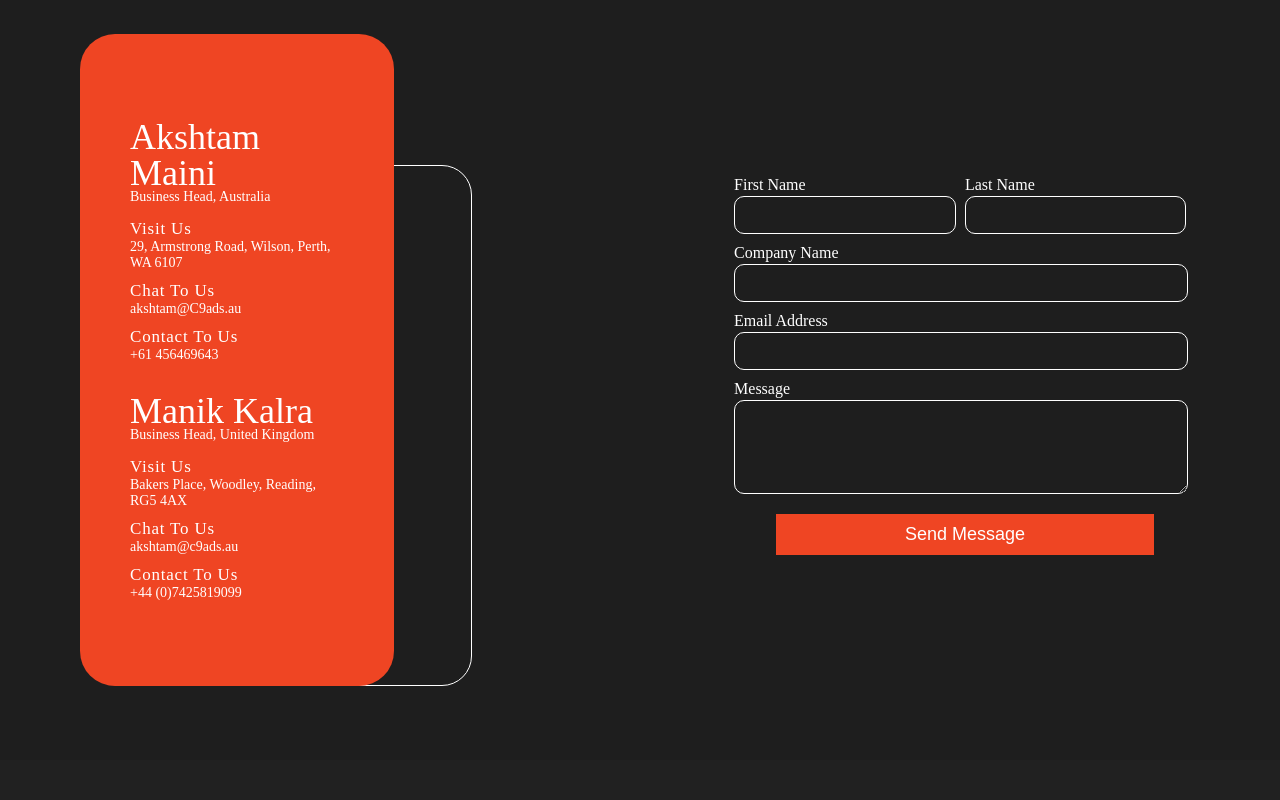
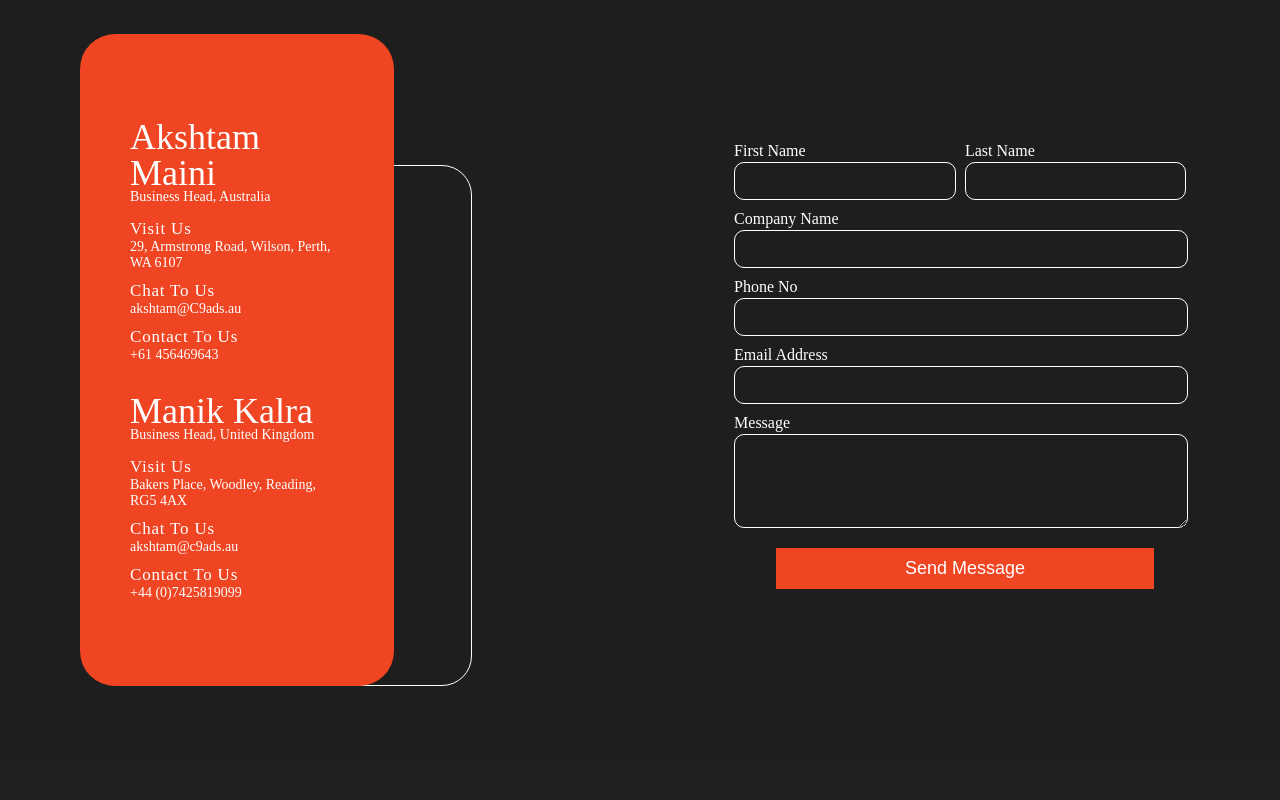
Before and after one commit to kirankattii/new-c9, a React (Vite) app: page /contact in a window 1280 px wide. Shown: the part 840-1640 px from the top of the page. Built offline with nearby package versions, Linux system fonts and the light colour scheme; a web font is replaced by a local one.

Commit message:
add emailjs

```diff
--- a/index.html
+++ b/index.html
@@ -5,6 +5,7 @@
   <meta charset="UTF-8" />
   <link rel="icon" type="image/svg+xml" href="./src/assets/C9-Logo.png" />
   <meta name="viewport" content="width=device-width, initial-scale=1.0" />
+  <meta name="google-site-verification" content="google76e367a6639f62b7.html"   />
   <link href="https://fonts.cdnfonts.com/css/amazdoom" rel="stylesheet">
   <title>C9ADS</title>
 </head>
--- a/package.json
+++ b/package.json
@@ -10,6 +10,7 @@
     "preview": "vite preview"
   },
   "dependencies": {
+    "@emailjs/browser": "^4.3.3",
     "@studio-freight/lenis": "^1.0.42",
     "axios": "^1.7.2",
     "framer-motion": "^11.0.28",
@@ -26,6 +27,7 @@
     "react-slick": "^0.30.2",
     "react-tilt": "^1.0.2",
     "react-toast": "^1.0.3",
+    "react-toastify": "^10.0.5",
     "sass": "^1.77.2",
     "slick-carousel": "^1.8.1",
     "styled-components": "^6.1.8",
--- a/src/App.jsx
+++ b/src/App.jsx
@@ -26,6 +26,8 @@
 import SubPage5 from "./Components/Home/subpages/subpage5/SubPage5"
 import Whatsapp from "./Components/Whatsapp/Whatsapp"
 import ScrollToTop from "./Components/ScrollToTop/ScrollToTop"
+import { ToastContainer } from "react-toastify"
+import "react-toastify/dist/ReactToastify.css"
 import { useEffect } from "react"
 
 // import LogoWork from "./Components/Work/LogoWork/LogoWork"
@@ -68,6 +70,7 @@
 	const isNotFound = !validPaths.includes(location.pathname)
 	return (
 		<div>
+			<ToastContainer />
 			<ScrollToTop />
 			{!isNotFound && <Navbar />}
 			<Routes>
--- a/src/Components/About/About.css
+++ b/src/Components/About/About.css
@@ -2,11 +2,13 @@
   background: #1e1e1e url('../../assets/storybg.png') left/contain no-repeat;
   width: 100%;
   height: 100vh;
+  position: fixed;
   overflow: auto;
-  z-index: 1;
+  z-index: 0;
 }
 
 .background-cover {
+  position: fixed;
   background-size: cover;
   /* background-color: red; */
   /* Debugging: Change background color to red */
--- a/src/Components/Contact/Contact.jsx
+++ b/src/Components/Contact/Contact.jsx
@@ -1,8 +1,55 @@
-import React from "react"
+import React, { useState } from "react"
 import "./contact.css"
 import { motion } from "framer-motion"
 import { SplitText } from "../SplitText"
+import emailjs from "@emailjs/browser"
+import { toast } from "react-toastify"
 const Contact = () => {
+	const [firstName, setFirstname] = useState("")
+	const [lastName, setLastname] = useState("")
+	const [contactNo, setNumber] = useState("")
+	const [email, setEmail] = useState("")
+	const [message, setMessage] = useState("")
+	const [company, setCompany] = useState("")
+
+	const handleSubmit = (e) => {
+		e.preventDefault()
+		const serviceId = "service_0nyqhev"
+
+		const templateId = "template_2m4xtov"
+
+		const publicKey = "7d2Gee0mZ6yj99snv"
+
+		const templateParams = {
+			firstName: firstName,
+			lastName: lastName,
+			email: email,
+			contactNo: contactNo,
+			to_name: "C9",
+			message: message,
+			companyName: company,
+		}
+
+		emailjs
+			.send(serviceId, templateId, templateParams, publicKey)
+			.then((response) => {
+				console.log("Email sent successfully!", response)
+				setFirstname("")
+				setLastname("")
+				setEmail("")
+				setNumber("")
+				setMessage("")
+				setCompany("")
+			})
+		toast
+			.success("Form Submitted Successfully")
+
+			.catch((error) => {
+				console.error("Error sending email:", error)
+				toast.error("Error fetching data")
+			})
+	}
+
 	return (
 		<div className="contact">
 			<div className="contact-header">
@@ -129,35 +176,72 @@
 					{/* </div> */}
 					<div className="contact-form">
 						<form
-							action=""
+							onSubmit={handleSubmit}
 							className="contact-form"
 						>
 							<div className="contact-first-last">
 								<div>
 									<label htmlFor="">First Name</label>
-									<input type="text" />
+									<input
+										type="text"
+										value={firstName}
+										onChange={(e) => setFirstname(e.target.value)}
+										required
+									/>
 								</div>
 								<div>
 									<label htmlFor="">Last Name</label>
-									<input type="text" />
+									<input
+										type="text"
+										value={lastName}
+										onChange={(e) => setLastname(e.target.value)}
+									/>
 								</div>
 							</div>
 							<div className="contact-company-name">
 								<label htmlFor="">Company Name</label>
-								<input type="text" />
+								<input
+									type="text"
+									value={company}
+									onChange={(e) => setCompany(e.target.value)}
+									required
+								/>
+							</div>
+							<div className="contact-company-email">
+								<label htmlFor="">Phone No</label>
+								<input
+									type="tel"
+									value={contactNo}
+									onChange={(e) => setNumber(e.target.value)}
+									required
+								/>
 							</div>
 							<div className="contact-company-email">
 								<label htmlFor="">Email Address</label>
-								<input type="email" />
+								<input
+									type="email"
+									value={email}
+									onChange={(e) => setEmail(e.target.value)}
+									required
+								/>
 							</div>
 							<div className="contact-company-message">
 								<label htmlFor="">Message</label>
 								<textarea
 									cols="30"
 									rows="4"
-								></textarea>
+									value={message}
+									// defaultValue="Some initial value"
+									onChange={(e) => setMessage(e.target.value)}
+									required
+								/>
 							</div>
-							<button className="contact-form-btn">Send Message</button>
+							<button
+								className="contact-form-btn"
+								type="submit"
+							>
+								Send Message
+							</button>
 						</form>
 					</div>
 				</div>
--- a/src/Components/Home/Home.jsx
+++ b/src/Components/Home/Home.jsx
@@ -13,6 +13,9 @@
 import "swiper/css"
 import "swiper/css/pagination"
 import "swiper/css/navigation"
+import emailjs from "@emailjs/browser"
+import { toast } from "react-toastify"
+
 const container = (delay) => ({
 	hidden: { x: -100, opacity: 0 },
 	visible: {
@@ -69,6 +72,49 @@
 		setIsMuted(true) // Mute the video again when mouse leaves
 	}
 	const navigate = useNavigate()
+
+	const [firstName, setFirstname] = useState("")
+	const [lastName, setLastname] = useState("")
+	const [contactNo, setNumber] = useState("")
+	const [email, setEmail] = useState("")
+	const [message, setMessage] = useState("")
+
+	const handleSubmit = (e) => {
+		e.preventDefault()
+		const serviceId = "service_0nyqhev"
+
+		const templateId = "template_2m4xtov"
+
+		const publicKey = "7d2Gee0mZ6yj99snv"
+
+		const templateParams = {
+			firstName: firstName,
+			lastName: lastName,
+			email: email,
+			contactNo: contactNo,
+			to_name: "C9",
+			message: message,
+		}
+
+		emailjs
+			.send(serviceId, templateId, templateParams, publicKey)
+			.then((response) => {
+				console.log("Email sent successfully!", response)
+				setFirstname("")
+				setLastname("")
+				setEmail("")
+				setNumber("")
+				setMessage("")
+			})
+		toast
+			.success("Form Submitted Successfully")
+
+			.catch((error) => {
+				console.error("Error sending email:", error)
+				toast.error("Error fetching data")
+			})
+	}
+
 	return (
 		<div>
 			<div className="home">
@@ -681,37 +727,56 @@
 					</div>
 					<div className="home-contact-inputs">
 						<form
-							action=""
+							onSubmit={handleSubmit}
 							className="home-form"
 						>
 							<div>
 								<input
 									type="text"
 									placeholder="First Name"
-								/>{" "}
+									value={firstName}
+									onChange={(e) => setFirstname(e.target.value)}
+									required
+								/>
 								<input
 									type="text"
 									placeholder="Last Name"
+									value={lastName}
+									onChange={(e) => setLastname(e.target.value)}
 								/>
 							</div>
 							<div>
 								<input
 									type="email"
 									placeholder="Email Address"
-								/>{" "}
+									value={email}
+									onChange={(e) => setEmail(e.target.value)}
+									required
+								/>
 								<input
-									type="number"
+									type="tel"
 									placeholder="Contact no"
+									value={contactNo}
+									onChange={(e) => setNumber(e.target.value)}
+									required
 								/>
 							</div>
 							<textarea
 								id=""
 								rows="04"
 								placeholder="Your Message"
+								value={message}
 								// defaultValue="Some initial value"
+								onChange={(e) => setMessage(e.target.value)}
+								required
 							/>
 
-							<button className="home-submit-btn">Submit</button>
+							<button
+								className="home-submit-btn"
+								type="submit"
+							>
+								Submit
+							</button>
 						</form>
 					</div>
 				</div>
```
Also changed, not shown: 1 other file (tests, documents, lock files or other folders).
